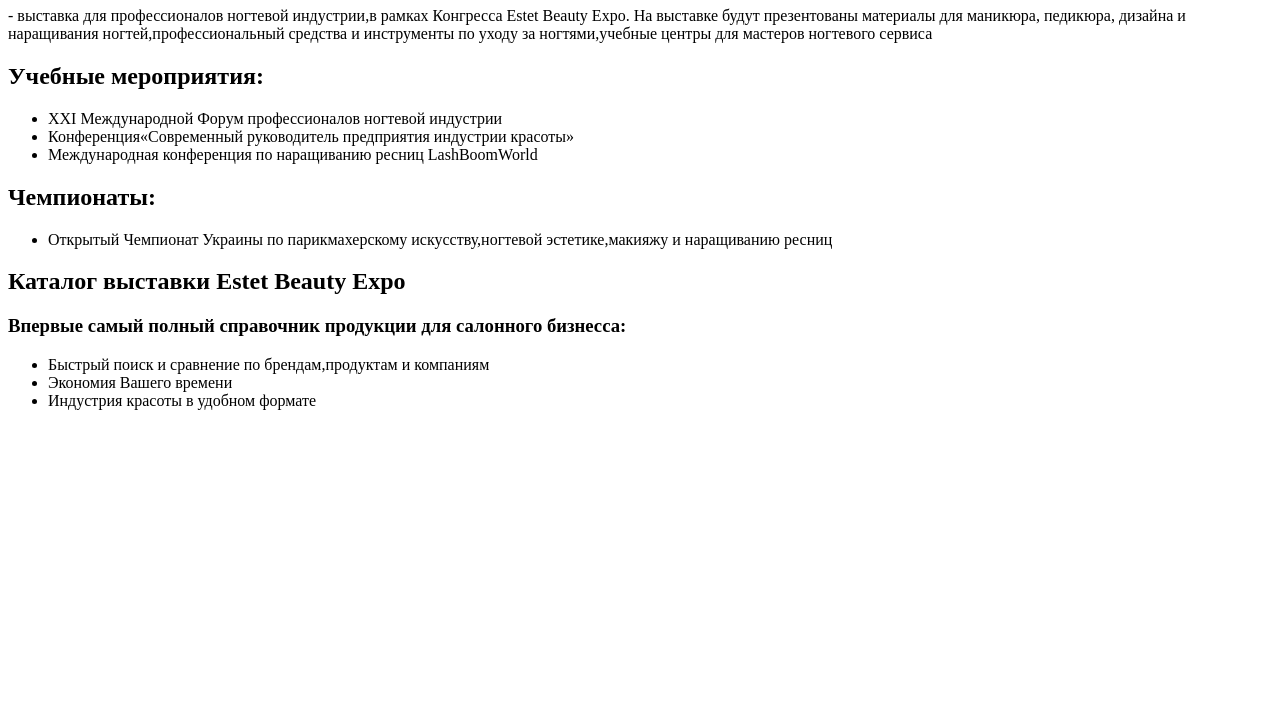
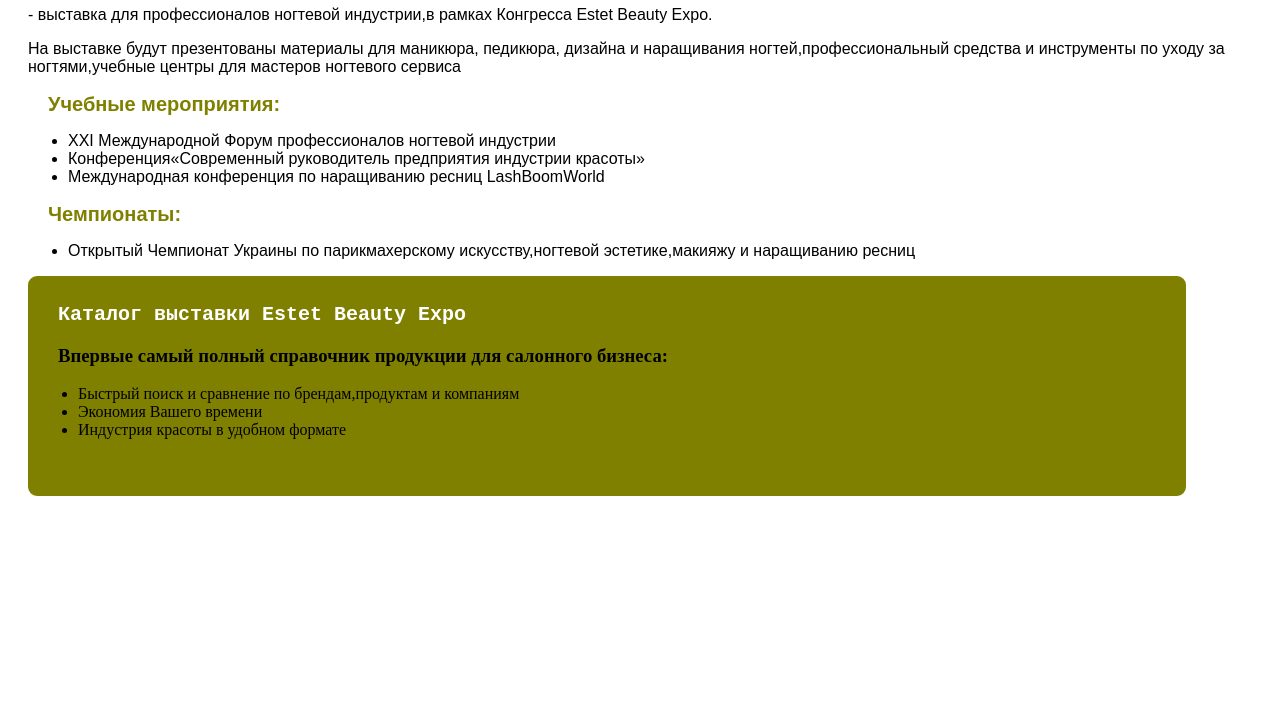
Before and after one commit to WebHeroSchool/JuliaF, a plain HTML site: page index.html in a window 1280 px wide. Shown: the part 73-800 px from the top of the page. Drawn offline with Linux system fonts and the light colour scheme.

Commit message:
Внесены правки в index.html

```diff
--- a/index.html
+++ b/index.html
@@ -4,41 +4,41 @@
     <title>
       A Simple HTML Page
     </title>
+    <link rel="stylesheet" href="./style.css">
   </head>
   <body>
     <header>
-    <h1>
-      Nail Beauty Expo</h1>
+      <h1 class="title" align="left"><ul>
+        <li type="square">	 Nail Beauty Expo</li>
+      </ul>
+    </h1>
     </header>
-  <section>
-    <p>
-      - выставка для профессионалов ногтевой индустрии,в рамках Конгресса Estet Beauty Expo. На выставке будут презентованы материалы для маникюра, педикюра, дизайна и наращивания ногтей,профессиональный средства и инструменты по уходу за
-      ногтями,учебные центры для мастеров ногтевого сервиса
-    </p>
+    <section class="txt">
+      <p class="text" align="left">
+        - выставка для профессионалов ногтевой индустрии,в рамках Конгресса Estet Beauty Expo.</p>
+				<p>На выставке будут презентованы материалы для маникюра, педикюра, дизайна и наращивания ногтей,профессиональный средства и инструменты по уходу за
+        ногтями,учебные центры для мастеров ногтевого сервиса</p>
       </section>
-  <main>
-    <h2>
-      Учебные мероприятия:
-    </h2>
-    <ul>
-      <li>XXI Международной Форум профессионалов ногтевой индустрии</li>
-      <li>Конференция«Современный руководитель предприятия индустрии красоты» </li>
-      <li>Международная конференция по наращиванию ресниц LashBoomWorld</li>
+    <main class=main>
+      <h2 class="subtitle" align="left">Учебные мероприятия:</h2>
+      <ul class="list" type="disc">
+        <li class="item" tupe="disc">XXI Международной Форум профессионалов ногтевой индустрии</li>
+        <li class="item"tupe="disc" >Конференция«Современный руководитель предприятия индустрии красоты» </li>
+        <li class="item" tupe="disc">Международная конференция по наращиванию ресниц LashBoomWorld</li>
       </ul>
-    <h2>
-      Чемпионаты:
-    </h2>
-    <ul>
-      <li>Открытый Чемпионат Украины по парикмахерскому искусству,ногтевой эстетике,макияжу и наращиванию ресниц</li>
-    </ul>
-    <h2>
-      Каталог выставки Estet Beauty Expo
-    </h2><h3>Впервые самый полный справочник продукции для салонного бизнесса:</h3>
-    <ul>
-      <li>Быстрый поиск и сравнение по брендам,продуктам и компаниям</li>
-      <li>Экономия Вашего времени</li>
-      <li>Индустрия красоты в удобном формате</li>
+      <h2 class="subtitle"> Чемпионаты:</h2>
+      <ul class="list" tupe="disc">
+        <li class="item" tupe="disc">Открытый Чемпионат Украины по парикмахерскому искусству,ногтевой эстетике,макияжу и наращиванию ресниц</li>
       </ul>
 			</main>
+      <article>
+			<h2 class="headline" align="left">Каталог выставки Estet Beauty Expo</h2>
+      <h3 class="subtitle" align="left">Впервые самый полный справочник продукции для салонного бизнеса:</h3>
+      <ul class="list" tupe="disc">
+        <li class="item"tupe="disc" >Быстрый поиск и сравнение по брендам,продуктам и компаниям</li>
+        <li class="item" tupe="disc">Экономия Вашего времени</li>
+        <li class="item" tupe="disc">Индустрия красоты в удобном формате</li>
+      </ul>
+			</article>
       </body>
       </html>
```
Lines whose indentation alone changed are shown as unchanged.
